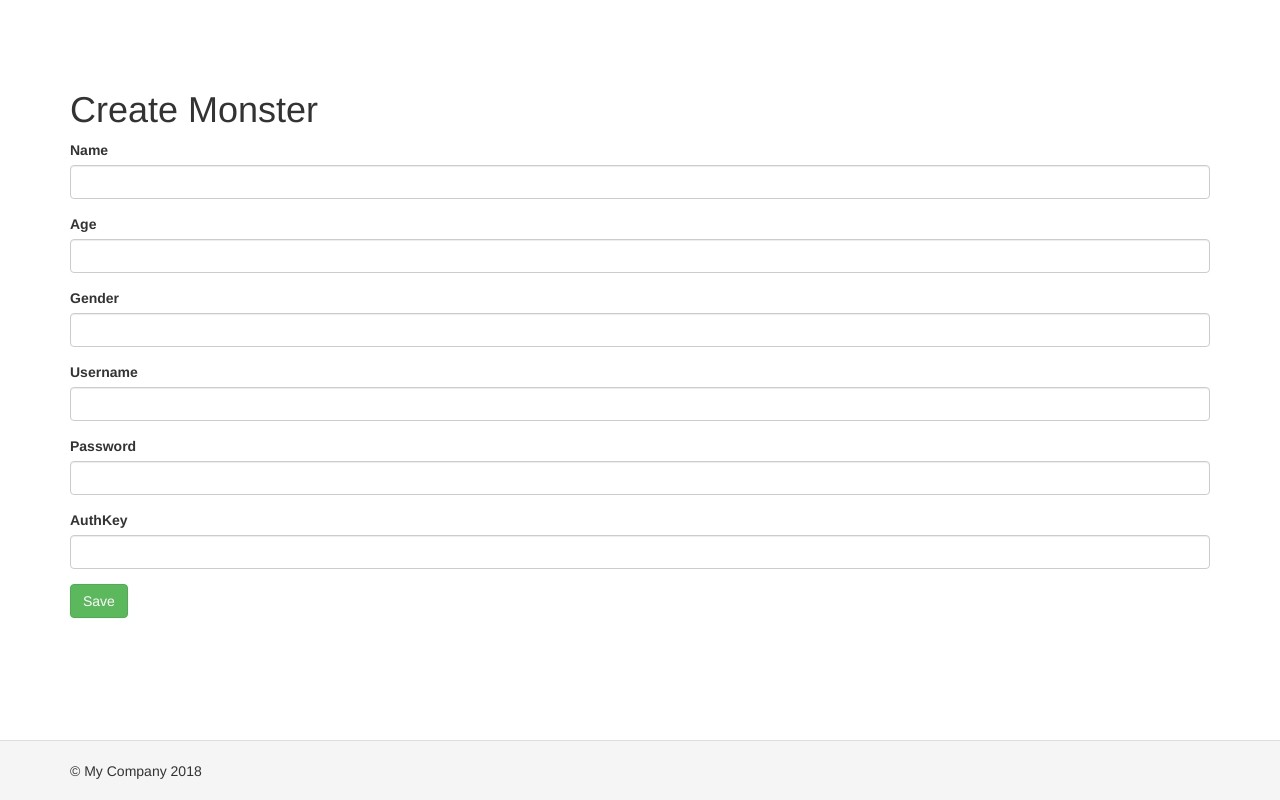
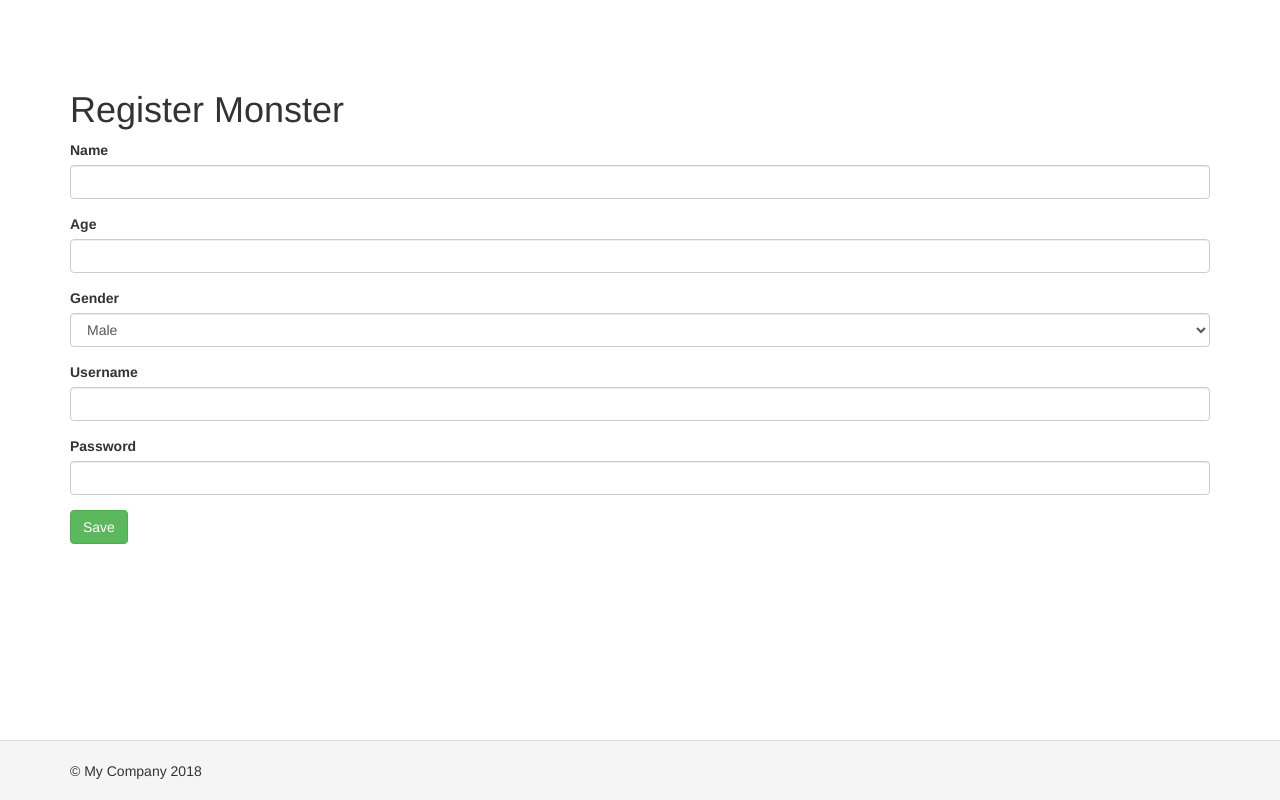
Before and after one commit to volosgoto/monsterdating, a Yii app: template views/monster/create.php in a window 1280 px wide. Run offline with PHP 8.4 and a stand-in for Yii, Linux system fonts and the light colour scheme; the template is opened without the code that fills it, so the values that code supplies are empty; form fields are guessed from the names that the template uses; some libraries are stand-ins or nearby versions.

Commit message:
add add form validation fields

```diff
--- a/config/web.php
+++ b/config/web.php
@@ -60,7 +60,7 @@ $config = [
             'enablePrettyUrl' => true,
             'showScriptName' => false,
             'rules' => [
-
+                'register' => 'monster/create',
             ],
         ],
 
--- a/views/monster/_form.php
+++ b/views/monster/_form.php
@@ -16,13 +16,11 @@ use yii\widgets\ActiveForm;
 
     <?= $form->field($model, 'age')->textInput() ?>
 
-    <?= $form->field($model, 'gender')->textInput(['maxlength' => true]) ?>
+    <?= $form->field($model, 'gender')->dropDownList(['m' => 'Male', 'f' => 'Female'], ['prompt' => 'Please choose']) ?>
 
     <?= $form->field($model, 'username')->textInput(['maxlength' => true]) ?>
 
-    <?= $form->field($model, 'password')->passwordInput(['maxlength' => true]) ?>
-
-    <?= $form->field($model, 'authKey')->textInput(['maxlength' => true]) ?>
+    <?= $form->field($model, 'password')->passwordInput(['maxlength' => true])->hint('4 character minimum') ?>
 
     <div class="form-group">
         <?= Html::submitButton('Save', ['class' => 'btn btn-success']) ?>
--- a/views/monster/create.php
+++ b/views/monster/create.php
@@ -5,7 +5,7 @@ use yii\helpers\Html;
 /* @var $this yii\web\View */
 /* @var $model app\models\Monster */
 
-$this->title = 'Create Monster';
+$this->title = 'Register Monster';
 $this->params['breadcrumbs'][] = ['label' => 'Monsters', 'url' => ['index']];
 $this->params['breadcrumbs'][] = $this->title;
 ?>
```
Also changed, not shown: models/Monster.php (+6 -2 lines).
